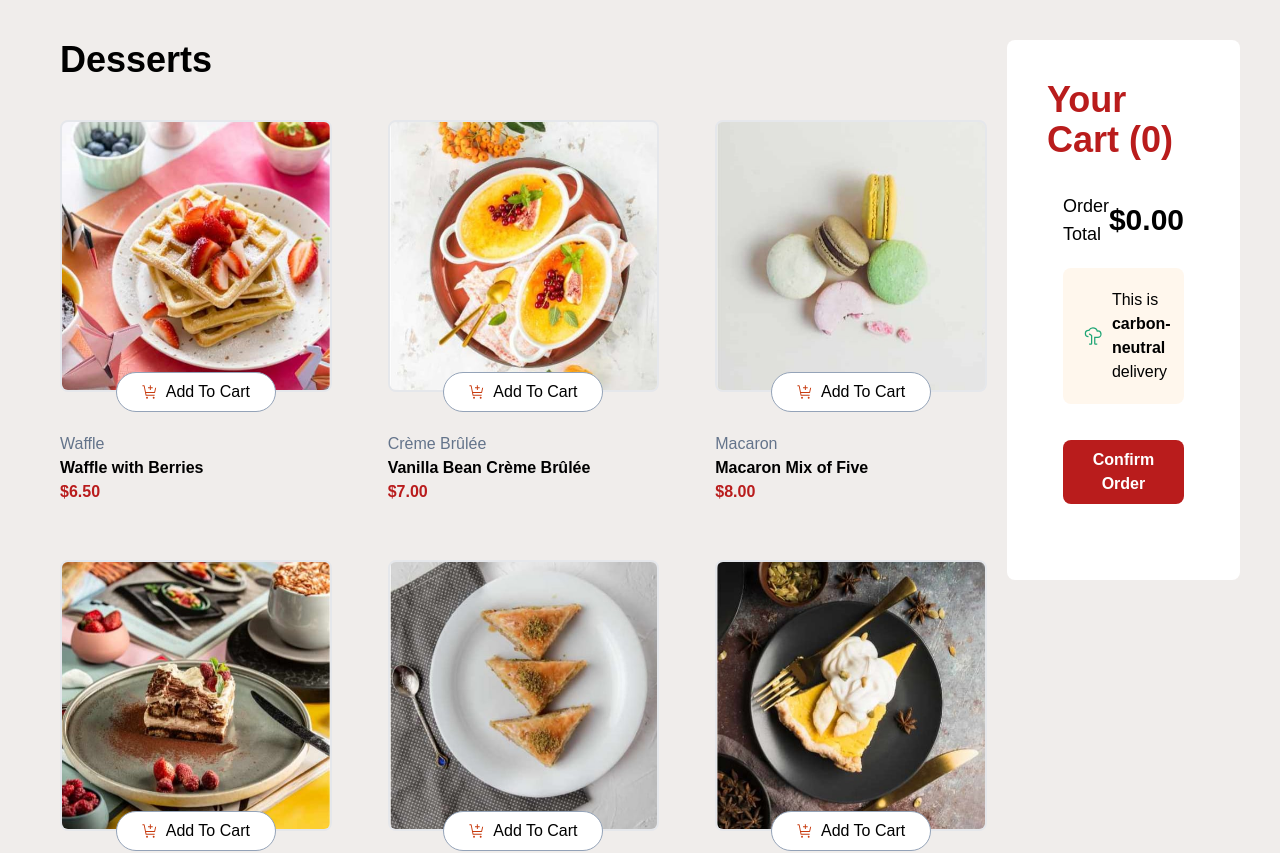
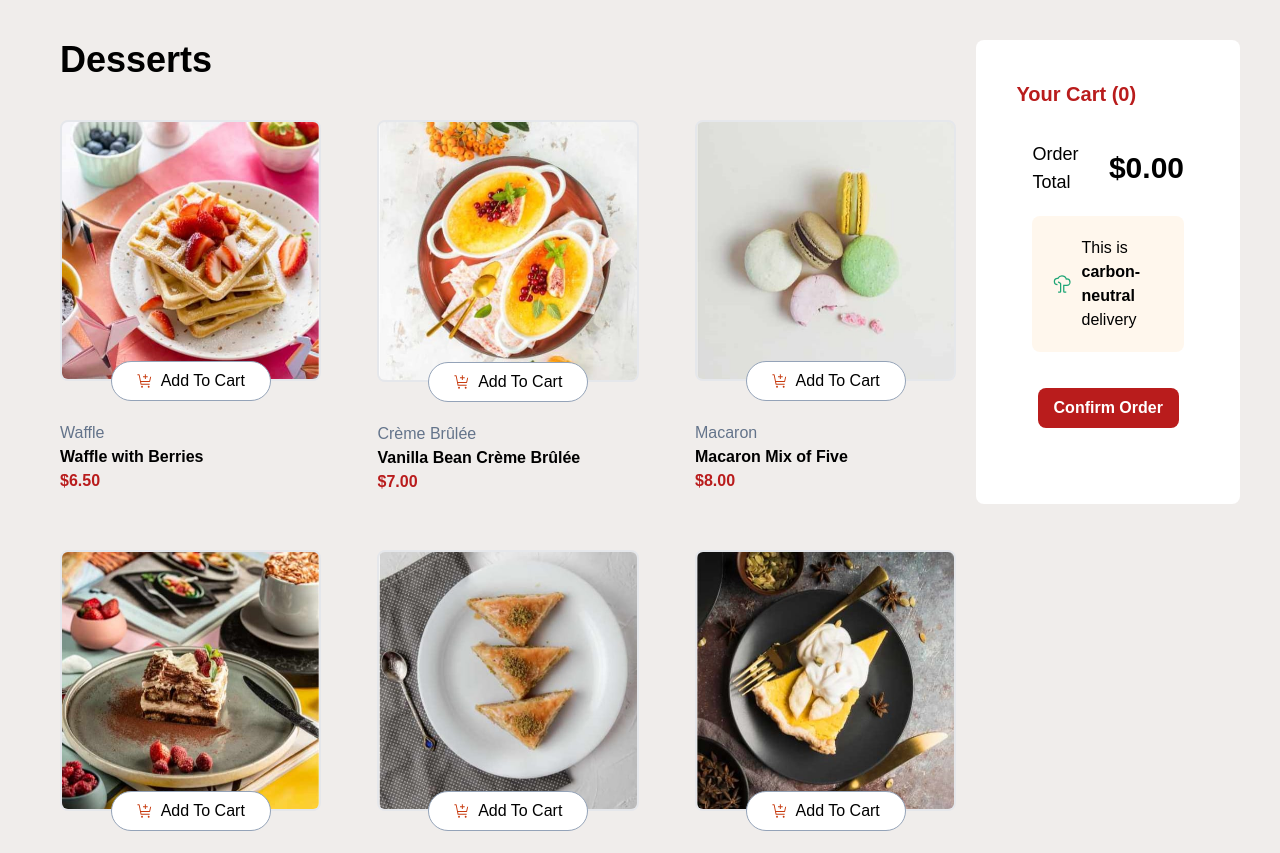
Before and after one commit to KamCoder5/restaurant-product-list, a Next.js app: page / in a window 1280 px wide. Shown: the top 853 px of the page. Built offline with nearby package versions, Linux system fonts and the light colour scheme.

Commit message:
refactored summary card

```diff
--- a/src/app/components/SummaryCard.tsx
+++ b/src/app/components/SummaryCard.tsx
@@ -20,8 +20,8 @@ export const SummaryCard: React.FC<SummaryCardProps> = ({
   getTotalCartCost,
 }) => {
   return (
-    <div className="lg:w-1/4 lg:h-1/4 lg:p-10 bg-white max-sm:p-10 md:p-10 rounded-lg">
-      <div className="text-red-700 text-4xl font-extrabold">
+    <div className="justify-center items-center margin-auto lg:h-1/4 lg:p-10 bg-white max-sm:p-10 md:p-10 rounded-lg">
+      <div className="text-red-700 text-xl font-extrabold">
         Your Cart ({totalItemsInCart})
       </div>
       <div className="bg-white p-4 rounded-lg mt-8 lg:mt-0 lg:sticky lg:top-4">
```
